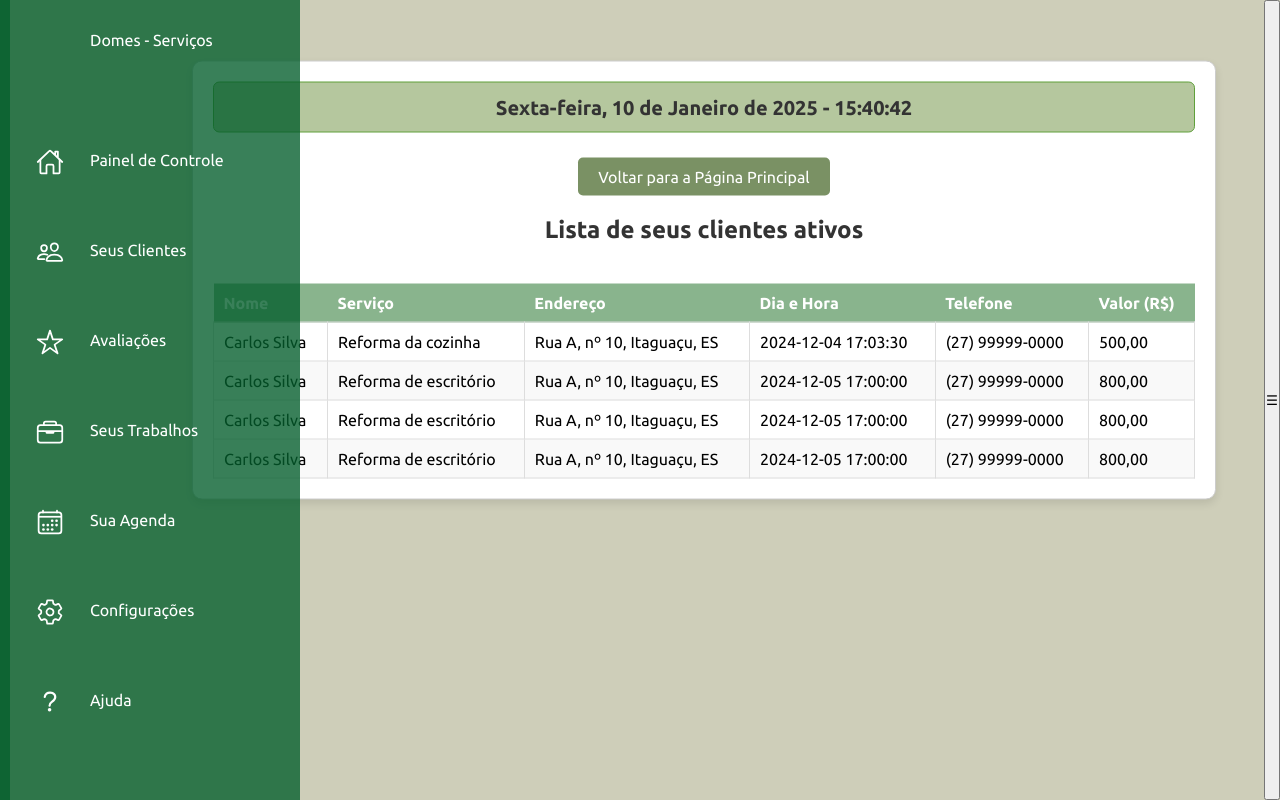
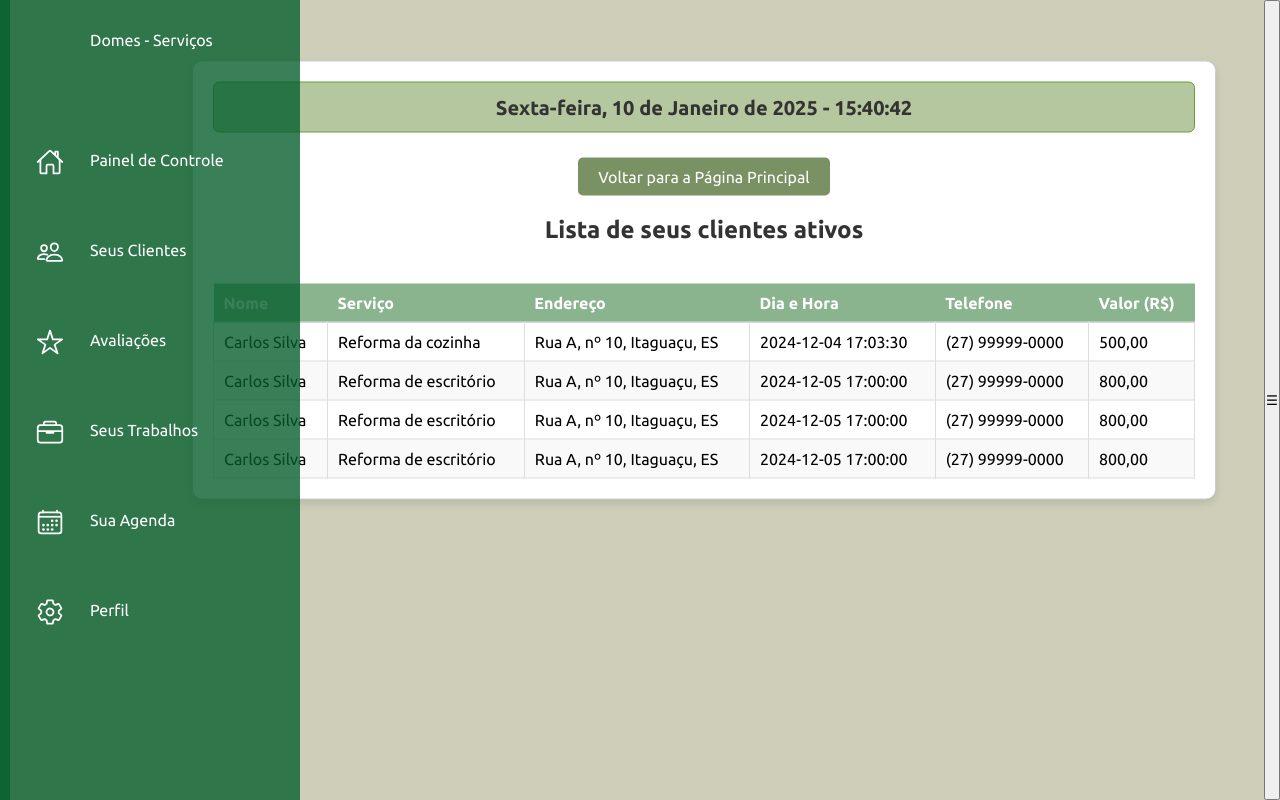
Before and after one commit to DomesProjeto/php_oficial, a PHP site: page /clientes.php in a window 1280 px wide. Run offline with PHP 8.4, Linux system fonts and the light colour scheme; the visitor is signed in with stand-in values (Sample User, id 1); data comes from the database, SQL or seed files in the repository; a stand-in replaces the project's code that opens the database connection; some libraries are stand-ins or nearby versions.

Commit message:
Update clientes.php

```diff
--- a/clientes.php
+++ b/clientes.php
@@ -32,8 +32,7 @@
                 <li><a href="avaliacoes.php"><span class="icon"><ion-icon name="star-outline"></ion-icon></span><span class="title">Avaliações</span></a></li>
                 <li><a href="trabalho.php"><span class="icon"><ion-icon name="briefcase-outline"></ion-icon></span><span class="title">Seus Trabalhos</span></a></li>
                 <li><a href="agenda.php"><span class="icon"><ion-icon name="calendar-outline"></ion-icon></span><span class="title">Sua Agenda</span></a></li>
-                <li><a href="configuracoes.php"><span class="icon"><ion-icon name="settings-outline"></ion-icon></span><span class="title">Configurações</span></a></li>
-                <li><a href="ajuda.php"><span class="icon"><ion-icon name="help-outline"></ion-icon></span><span class="title">Ajuda</span></a></li>
+                <li><a href="perfil.php"><span class="icon"><ion-icon name="settings-outline"></ion-icon></span><span class="title">Perfil</span></a></li>
             </ul>
         </div>
     </div>
```
